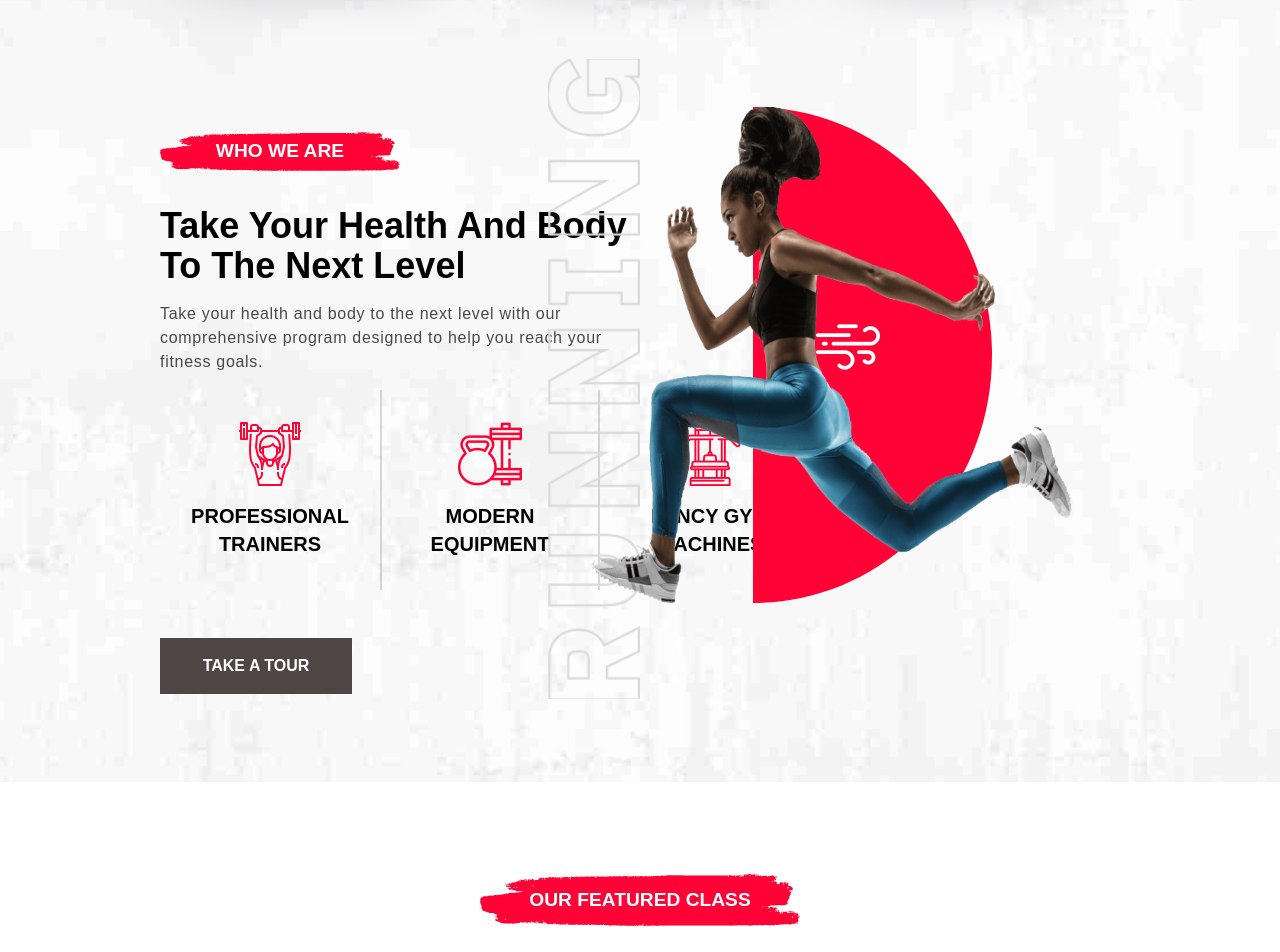
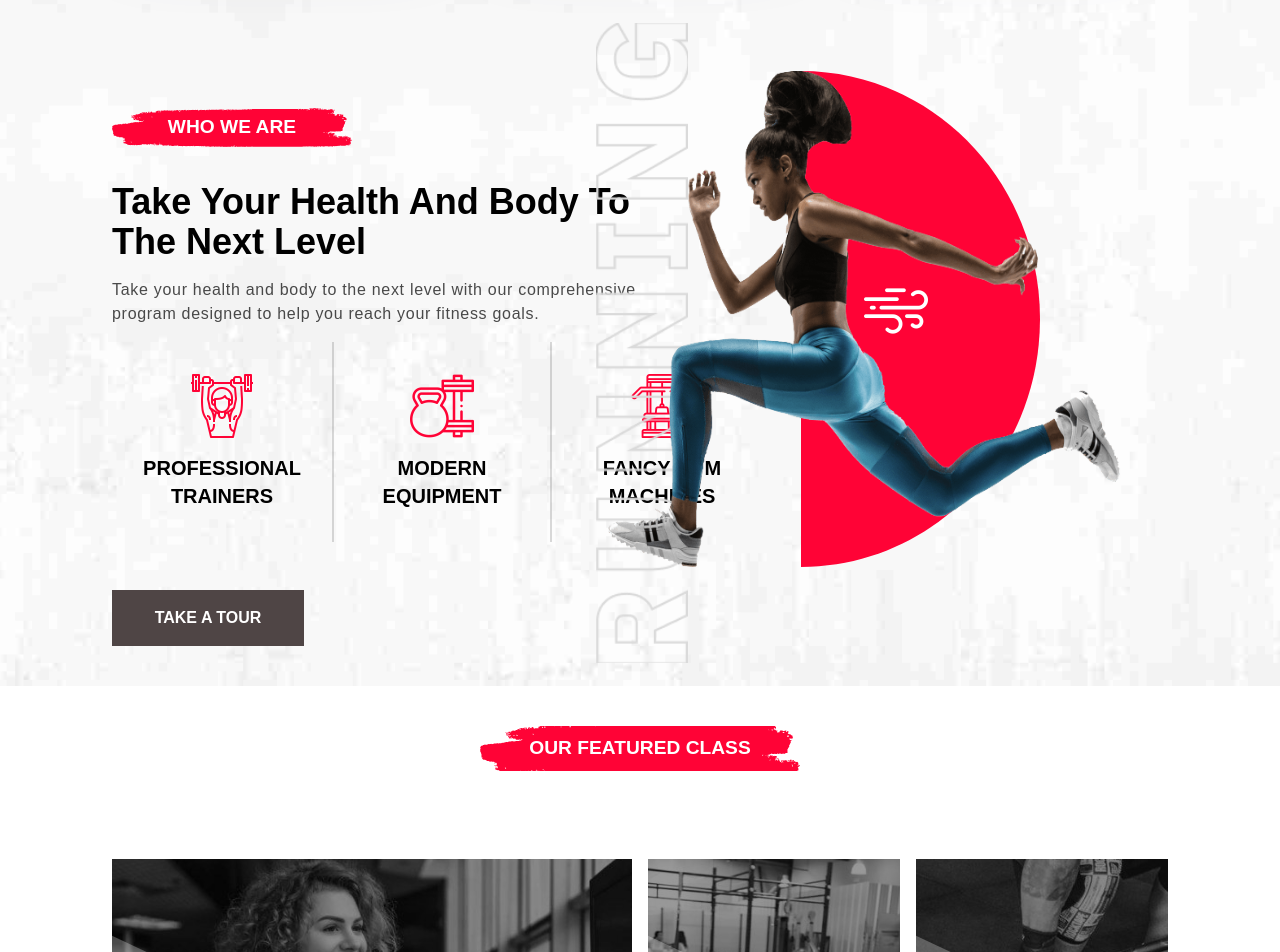
Before and after one commit to PawelWydra/Gymate-main, a React (Create React App) app: page / in a window 1280 px wide. Shown: the part 1180-2132 px from the top of the page. Built offline with nearby package versions, Linux system fonts and the light colour scheme.

Commit message:
refactor: impement section container to introduce, classes

```diff
--- a/src/components/classes/classes.css
+++ b/src/components/classes/classes.css
@@ -1,41 +1,6 @@
 .classes-main-wrapper {
   background-color: #fff;
   color: #000000;
-  width: 100%;
-  padding: 5rem 0;
-  display: flex;
-  justify-content: center;
-  align-items: center;;
-}
-
-.classes-container {
-  min-width: 75rem;;
-}
-
-.classes-container h1 {
-  text-align: center;
-  font-weight: 700;
-  font-size: 2.5rem;
-  margin: 1rem;
-}
-
-.classes-featured {
-  position: relative;
-  display: flex;
-  align-items: center;
-  justify-content: center;
-}
-
-.redBg {
-  position: absolute;
-  width: 15rem;
-}
-
-.classes-featured h3 {
-  position: absolute;
-  z-index: 1;
-  color: #fff;
-  font-size: 1rem;
 }
 
 .classes-image-grid {
--- a/src/components/classes/classes.jsx
+++ b/src/components/classes/classes.jsx
@@ -2,15 +2,17 @@ import "./classes.css";
 import GridItem from "./grid-item/grid-item";
 import gridItems from "./classes-data.jsx";
 import RedBgHeading from "../title/redBgHeading/redBgHeading";
+import SectionContainer from "../sectionContainer/sectionContainer";
 
 function Classes() {
   return (
-    <div className="classes-main-wrapper">
-      <div className="classes-container">
-        <div className="classes-featured">
+      <SectionContainer bg="#fff">
+        <div className="mx-auto">
           <RedBgHeading text={"OUR FEATURED CLASS"} width="20rem" />
         </div>
-        <h1>We Are Offering Best Flexible Classes</h1>
+        <h1 className="text-4xl font-semibold my-6 mx-auto">
+          We Are Offering Best Flexible Classes
+        </h1>
         <div className="classes-image-grid">
           {Object.keys(gridItems).map((key, index) => {
             const { name, schedule, image, icon } = gridItems[key];
@@ -25,8 +27,7 @@ function Classes() {
             );
           })}
         </div>
-      </div>
-    </div>
+      </SectionContainer>
   );
 }
 
--- a/src/components/introduce/introduce.css
+++ b/src/components/introduce/introduce.css
@@ -1,11 +1,3 @@
-.introduce-container {
-  position: relative;
-  background-image: url("../../images/who-we-are/background.jpg");
-  background-position: center;
-  background-size: cover;
-  color: black;
-  padding-bottom: 3rem;
-}
 
 .introduce-card-container {
   display: flex;
--- a/src/components/introduce/introduce.jsx
+++ b/src/components/introduce/introduce.jsx
@@ -10,13 +10,13 @@ import girlBackground from "../../images/who-we-are/girl-redbg.svg";
 import girlSideText from "../../images/who-we-are/girl-side-text.png";
 import girlWind from "../../images/who-we-are/wind.png";
 import RedBgHeading from "../title/redBgHeading/redBgHeading";
-import PaddingContainer from "../paddingContainer/paddingContainer";
+import SectionContainer from "../sectionContainer/sectionContainer";
+import bgImage from "../../images/who-we-are/background.jpg"
 
 function Introduce() {
   return (
-    <section className="introduce-container">
-      <PaddingContainer>
-        <article className="introduce-card-container">
+      <SectionContainer bg={bgImage}>
+        <article className="introduce-card-container text-black">
           <div className="introduce-card">
             <GiProgression className="introduce-card-icon" />
             <h2 className="text-2xl py-4 font-bold">PROGRESSION</h2>
@@ -42,7 +42,7 @@ function Introduce() {
             </p>
           </div>
         </article>
-        <article className="introduce-info-container">
+        <article className="introduce-info-container text-black">
           <div className="info-text-container">
             <header>
               <RedBgHeading text={"WHO WE ARE"} width="15rem" />
@@ -92,8 +92,7 @@ function Introduce() {
             <img src={girlWind} alt="" className="wind-img" />
           </div>
         </article>
-      </PaddingContainer>
-    </section>
+      </SectionContainer>
   );
 }
 
--- a/src/components/paddingContainer/paddingContainer.jsx
+++ /dev/null
@@ -1,10 +0,0 @@
-
-const PaddingContainer = ({ children }) => {
-  return (
-    <div className="padding-container px-10 md:px-28 lg:px-40 py-10">
-      {children}
-    </div>
-  );
-};
-
-export default PaddingContainer;
--- /dev/null
+++ b/src/components/sectionContainer/sectionContainer.jsx
@@ -0,0 +1,19 @@
+import React from "react";
+
+const SectionContainer = ({ children, bg }) => {
+  const bgContainer = {
+    background: bg ? (bg.startsWith("#") ? bg : `url(${bg})`) : "#000",
+    backgroundSize: "cover",
+    backgroundPosition: "center",
+  };
+
+  return (
+    <div style={bgContainer}>
+      <div className="flex flex-col padding-container px-10 md:px-28 lg1000:px-40 2xl:px-80 py-10">
+        {children}
+      </div>
+    </div>
+  );
+};
+
+export default SectionContainer;
```
